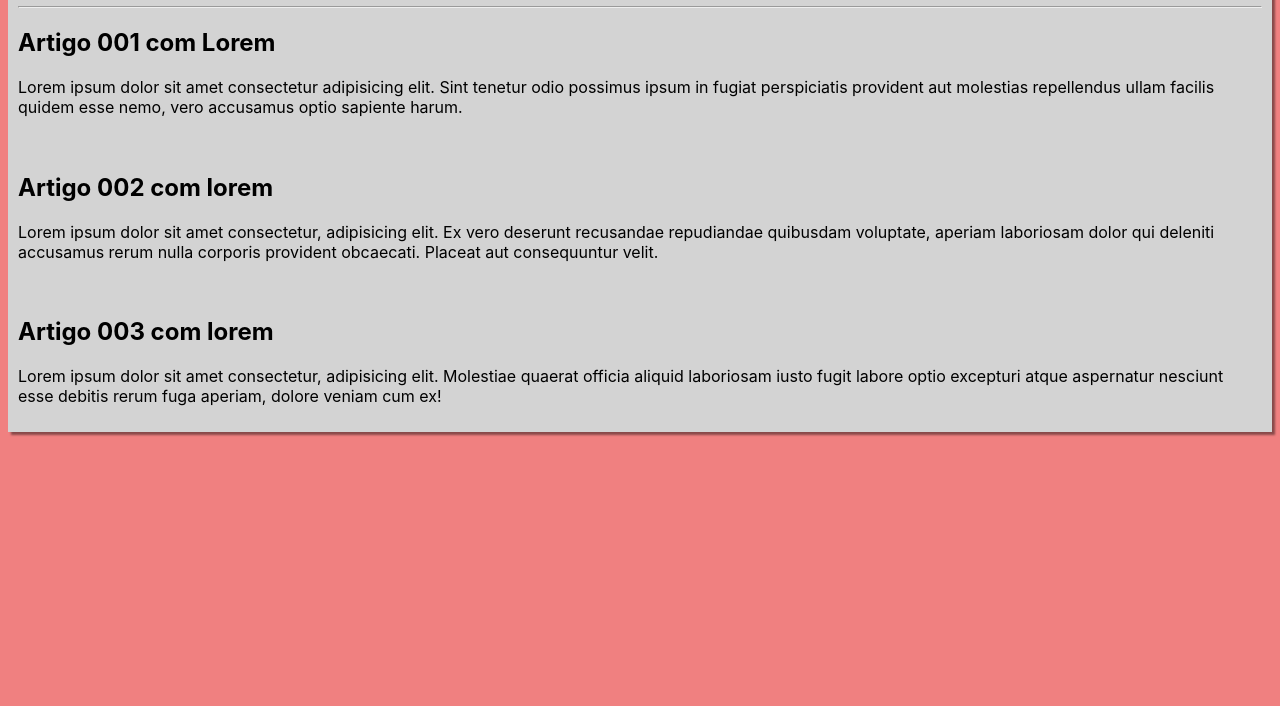
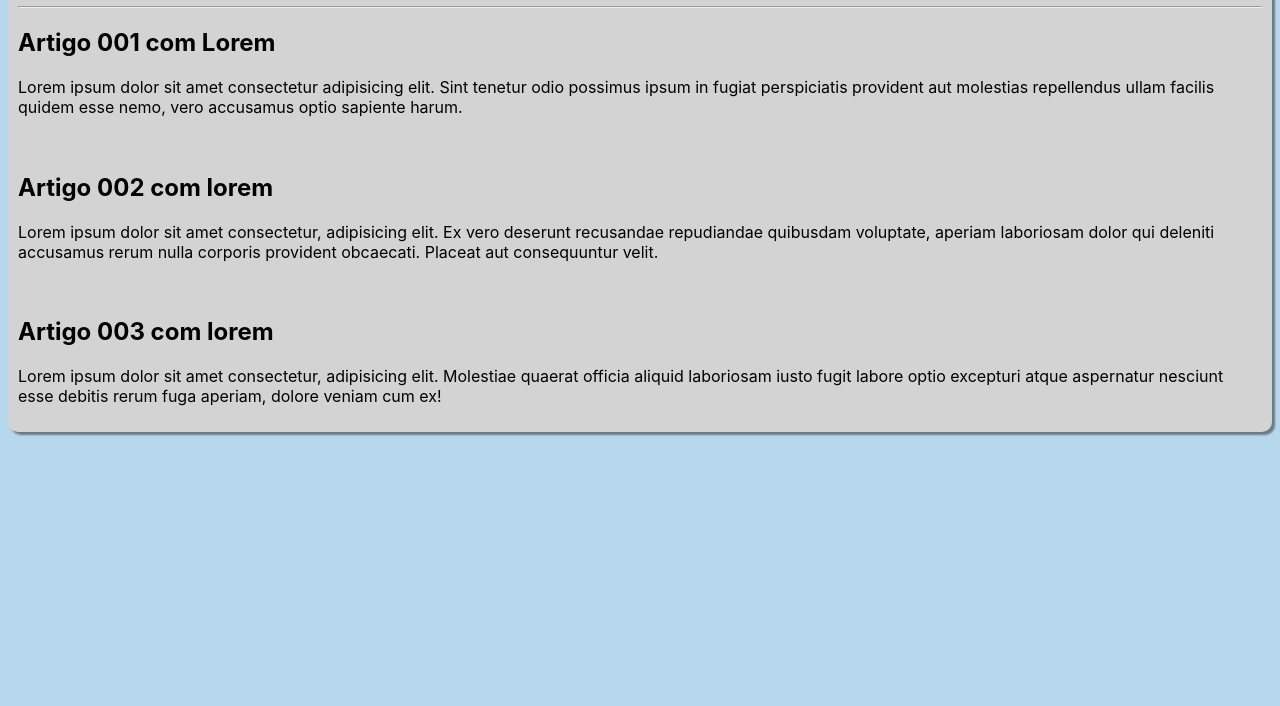
Before and after one commit to pl12rj/Ola-Mundo, a plain HTML site: page site-exemplo/index.html in a window 1280 px wide. Shown: the part 94-800 px from the top of the page. Drawn offline with Linux system fonts and the light colour scheme.

Commit message:
update style 1

```diff
--- a/site-exemplo/style.css
+++ b/site-exemplo/style.css
@@ -5,7 +5,7 @@ font-size: 16px;
 }
 
 body{
-background-color: lightcoral;
+background-color: rgb(183, 216, 236);
 
 }
 
@@ -15,4 +15,6 @@ background-color: lightgray;
 margin: auto;
 padding: 10px;
 box-shadow: 3px 3px 2px rgba(0, 0, 0, 0.432);
+border-radius: 10px;
+
 }
```
